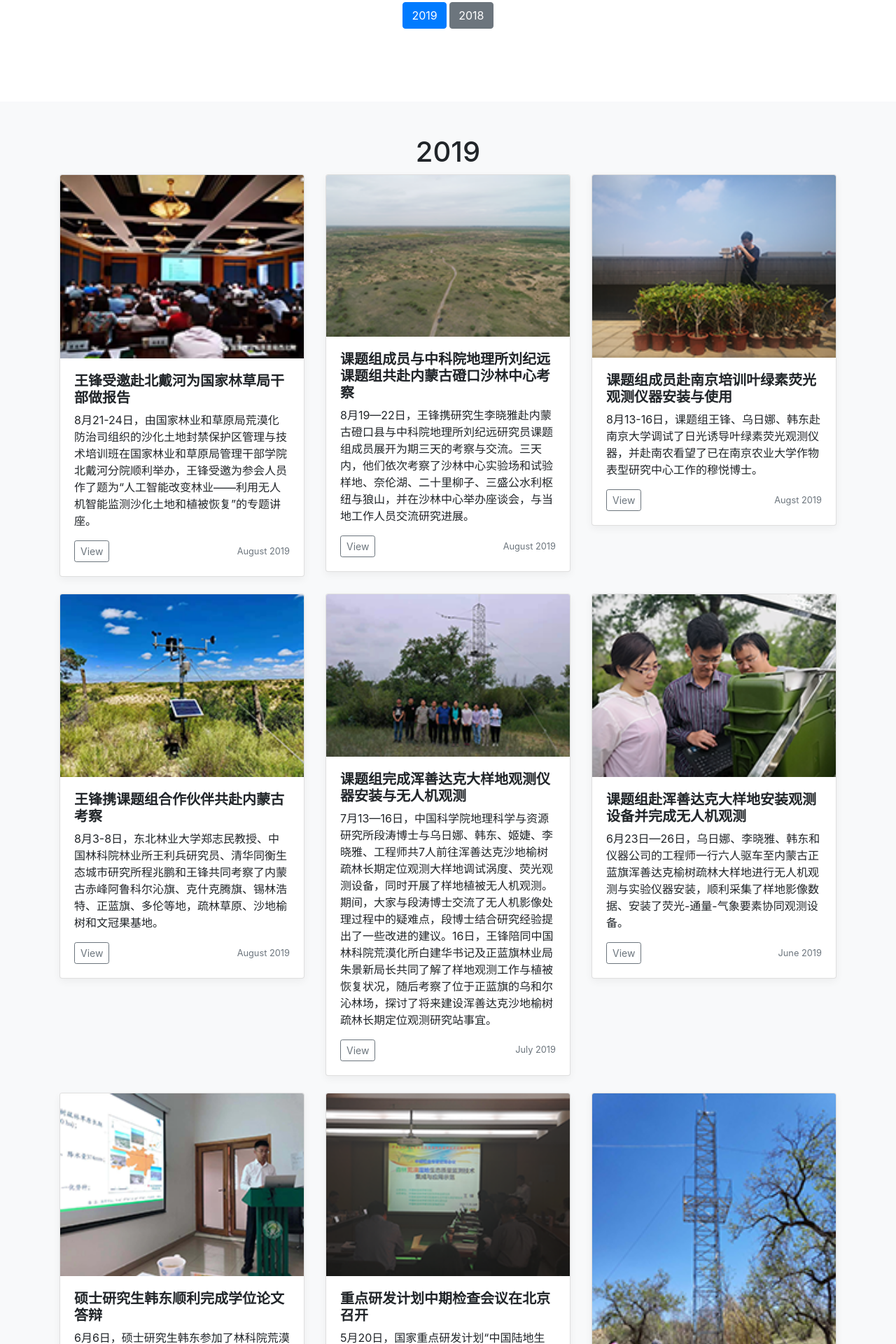
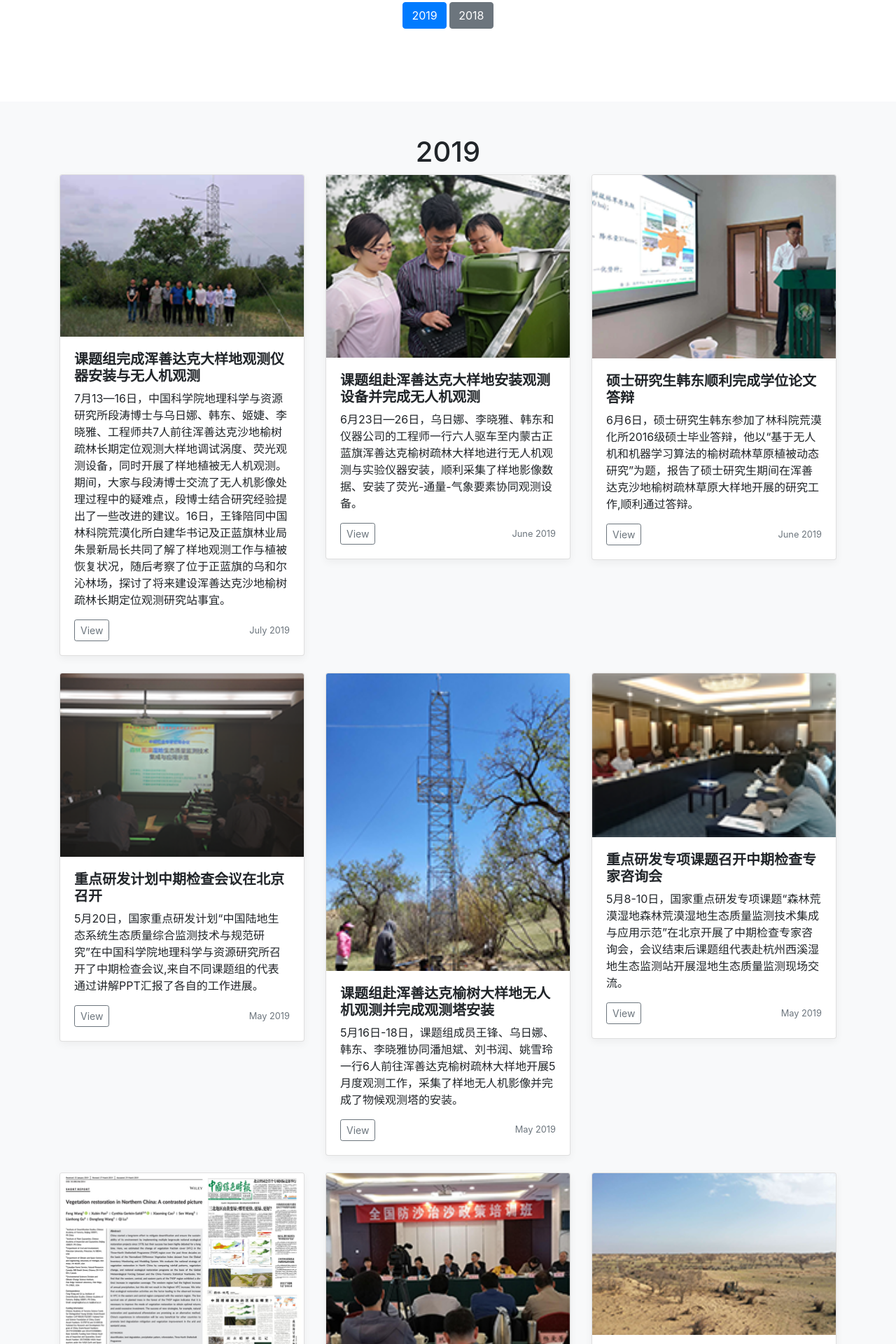
Before and after one commit to DrylandEcology-Lab/UAV-HiRAP, a Flask app: page /news in a window 1280 px wide. Shown: the part 319-2239 px from the top of the page at 70% size. Run offline with Flask 2, Linux system fonts and the light colour scheme; some libraries are stand-ins or nearby versions.

Commit message:
Revert "2019.10.11 更新8月新闻"
This reverts commit e9a390e5115376cef7446fe014d578227341c6b4.

```diff
--- a/app/templates/news.html
+++ b/app/templates/news.html
@@ -53,74 +53,6 @@
 
         <div class="container">
           <div class="row">
-
-           <div class="col-md-4">
-             <div class="card mb-4 box-shadow">
-                <img class="card-img-top" src="{{ url_for('static', filename='news/20190822.png') }}" alt="Card image cap">
-                <div class="card-body">
-                  <h5><b>王锋受邀赴北戴河为国家林草局干部做报告</b></h5>
-                  <p class="card-text">8月21-24日，由国家林业和草原局荒漠化防治司组织的沙化土地封禁保护区管理与技术培训班在国家林业和草原局管理干部学院北戴河分院顺利举办，王锋受邀为参会人员作了题为“人工智能改变林业——利用无人机智能监测沙化土地和植被恢复”的专题讲座。</p>
-
-                  <div class="d-flex justify-content-between align-items-center">
-                    <div class="btn-group">
-                     <button type="button" class="btn btn-sm btn-outline-secondary">View</button>
-                    </div>
-                    <small class="text-muted">August 2019</small>
-                </div>
-               </div>
-              </div>
-           </div>
-
-            <div class="col-md-4">
-              <div class="card mb-4 box-shadow">
-                <img class="card-img-top" src="{{ url_for('static', filename='news/20190819.png') }}" alt="Card image cap">
-                <div class="card-body">
-                  <h5><b>课题组成员与中科院地理所刘纪远课题组共赴内蒙古磴口沙林中心考察</b></h5>
-                  <p class="card-text">8月19—22日，王锋携研究生李晓雅赴内蒙古磴口县与中科院地理所刘纪远研究员课题组成员展开为期三天的考察与交流。三天内，他们依次考察了沙林中心实验场和试验样地、奈伦湖、二十里柳子、三盛公水利枢纽与狼山，并在沙林中心举办座谈会，与当地工作人员交流研究进展。</p>
-
-                  <div class="d-flex justify-content-between align-items-center">
-                    <div class="btn-group">
-                      <button type="button" class="btn btn-sm btn-outline-secondary">View</button>
-                    </div>
-                    <small class="text-muted">August 2019</small>
-                  </div>
-                </div>
-              </div>
-            </div>
-
-            <div class="col-md-4">
-              <div class="card mb-4 box-shadow">
-                <img class="card-img-top" src="{{ url_for('static', filename='news/20190813.png') }}" alt="Card image cap">
-                <div class="card-body">
-                  <h5><b>课题组成员赴南京培训叶绿素荧光观测仪器安装与使用</b></h5>
-                  <p class="card-text">8月13-16日，课题组王锋、乌日娜、韩东赴南京大学调试了日光诱导叶绿素荧光观测仪器，并赴南农看望了已在南京农业大学作物表型研究中心工作的穆悦博士。</p>
-
-                  <div class="d-flex justify-content-between align-items-center">
-                    <div class="btn-group">
-                      <button type="button" class="btn btn-sm btn-outline-secondary">View</button>
-                    </div>
-                    <small class="text-muted">Augst 2019</small>
-                  </div>
-                </div>
-              </div>
-            </div>
-
-            <div class="col-md-4">
-              <div class="card mb-4 box-shadow">
-                <img class="card-img-top" src="{{ url_for('static', filename='news/20190803.png') }}" alt="Card image cap">
-                <div class="card-body">
-                  <h5><b>王锋携课题组合作伙伴共赴内蒙古考察</b></h5>
-                  <p class="card-text">8月3-8日，东北林业大学郑志民教授、中国林科院林业所王利兵研究员、清华同衡生态城市研究所程兆鹏和王锋共同考察了内蒙古赤峰阿鲁科尔沁旗、克什克腾旗、锡林浩特、正蓝旗、多伦等地，疏林草原、沙地榆树和文冠果基地。</p>
-
-                  <div class="d-flex justify-content-between align-items-center">
-                    <div class="btn-group">
-                      <button type="button" class="btn btn-sm btn-outline-secondary">View</button>
-                    </div>
-                    <small class="text-muted">August 2019</small>
-                  </div>
-                </div>
-              </div>
-            </div>
 
             <div class="col-md-4">
               <div class="card mb-4 box-shadow">
@@ -495,7 +427,7 @@
 
             <div class="col-md-4">
               <div class="card mb-4 box-shadow">
-                <img class="card-img-top" src="{{ url_for('static', filename='news/20180918.png') }}" alt="Card image cap">
+                <img class="card-img-top" src="{{ url_for('static', filename='news/20180918.jpg') }}" alt="Card image cap">
                 <div class="card-body">
                   <h5><b>王锋受邀为“三北工程”精准治沙技术与管理培训班作培训报告</b></h5>
                   <p class="card-text">王锋赴阿拉善参加“三北工程”精准治沙技术与管理培训班，并作了题为“大数据在精准治沙工程评价、管理和政策中的应用与挑战”的培训报告。</p>
@@ -512,7 +444,7 @@
 
             <div class="col-md-4">
               <div class="card mb-4 box-shadow">
-                <img class="card-img-top" src="{{ url_for('static', filename='news/20180504.png') }}" alt="Card image cap">
+                <img class="card-img-top" src="{{ url_for('static', filename='news/20180504.jpg') }}" alt="Card image cap">
                 <div class="card-body">
                   <h5><b>团队成员赴第17届中国生态学大会进行学术交流</b></h5>
                   <p class="card-text">研究生韩东参加了在南京召开的第17届中国生态学大会生态遥感与应用分会，并就无人机和机器学习算法对榆树疏林草原植被分类和覆盖度动态估计作了学术报告。</p>
```
Also changed, not shown: app/templates/index.html (+27 -26 lines), app/static/news/20180504.png, app/static/news/20190803.png (deleted), app/static/news/20190813.png (deleted), app/static/news/20190819.png (deleted), app/static/news/20190822.png (deleted).
